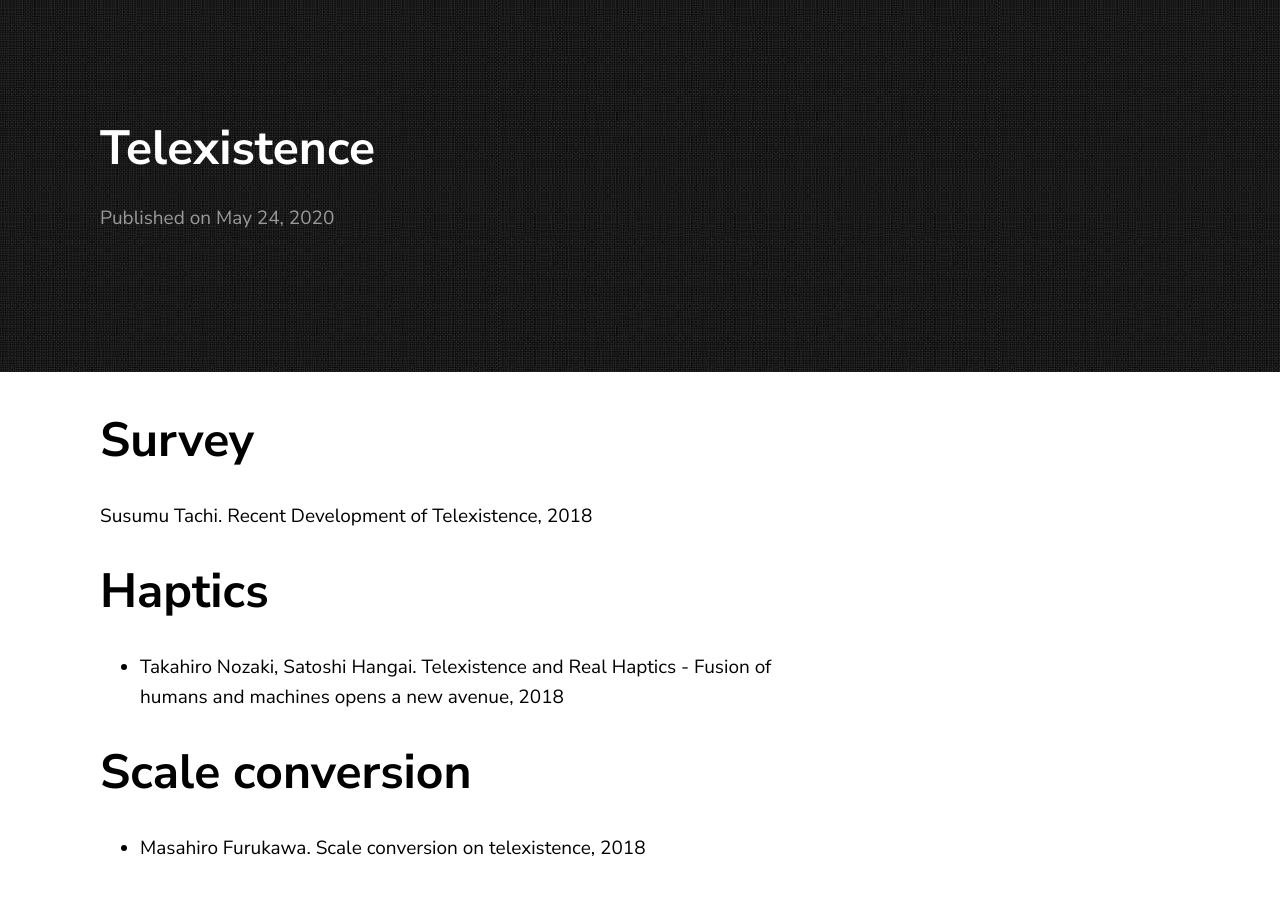
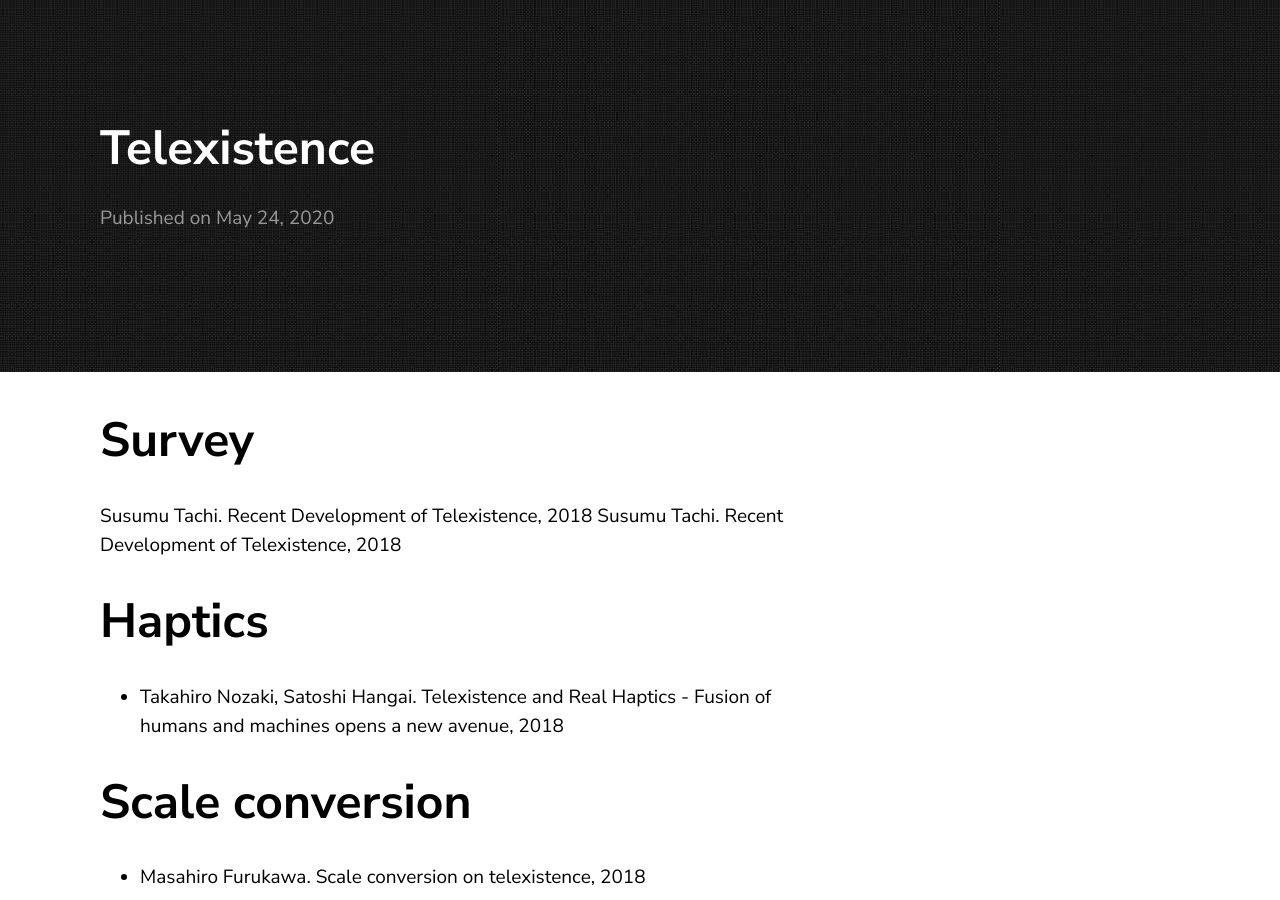
Before and after one commit to jluis9796/jluis9796.github.io, a Jekyll site: the page built from _posts/2020-05-24-telexistence.markdown, in a window 1280 px wide and 900 px high. Built offline with Jekyll 4.4.1, drawn with Linux system fonts in a browser that asks for light colours.

Commit message:
Update 2020-05-24-telexistence.markdown

```diff
--- a/_posts/2020-05-24-telexistence.markdown
+++ b/_posts/2020-05-24-telexistence.markdown
@@ -10,8 +10,12 @@ date:   2020-05-24 13:34:36 +0900
     <tr>
     Susumu Tachi. Recent Development of Telexistence, 2018
     </tr>
+    <tr>
+    Susumu Tachi. Recent Development of Telexistence, 2018
+    </tr>
   </tbody>
 </table>
+
 # Haptics
 * Takahiro Nozaki, Satoshi Hangai. Telexistence and Real Haptics - Fusion of humans and machines opens a new avenue, 2018
 
```
